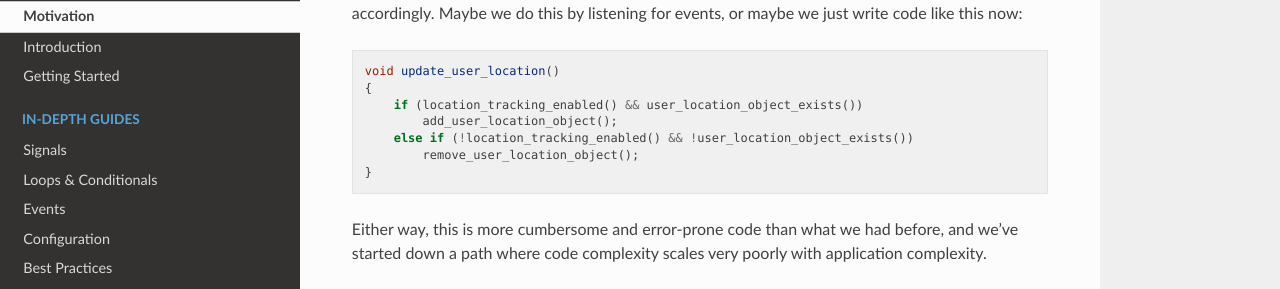
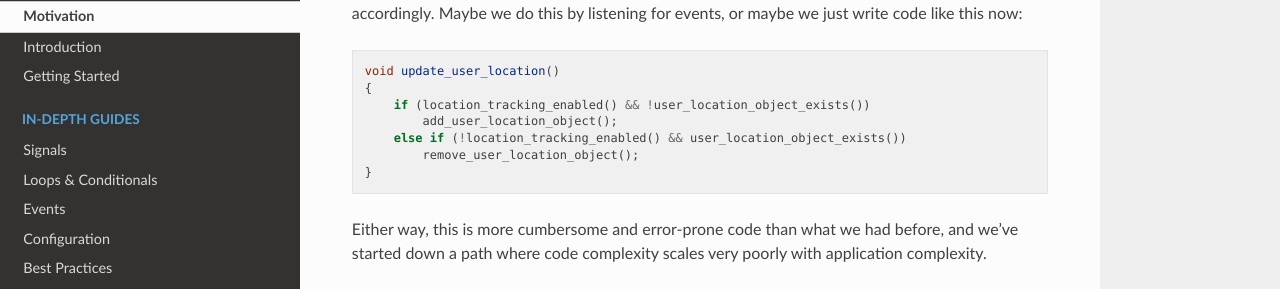
Before and after one commit to tmadden/alia-docs, a Sphinx documentation site: the page built from docs/the-basics/motivation.rst, in a window 1280 px wide and 900 px high, scrolled down 1621 px. Shown: the part 162-451 px from the top of the window. Built offline with Sphinx 7.4.7 and the Read the Docs theme 2.0.0, drawn with Linux system fonts in a browser that asks for light colours.

```diff
--- a/docs/the-basics/motivation.rst
+++ b/docs/the-basics/motivation.rst
@@ -90,9 +90,9 @@ maybe we just write code like this now::
 
     void update_user_location()
     {
-        if (location_tracking_enabled() && user_location_object_exists())
+        if (location_tracking_enabled() && !user_location_object_exists())
             add_user_location_object();
-        else if (!location_tracking_enabled() && !user_location_object_exists())
+        else if (!location_tracking_enabled() && user_location_object_exists())
             remove_user_location_object();
     }
 
```
